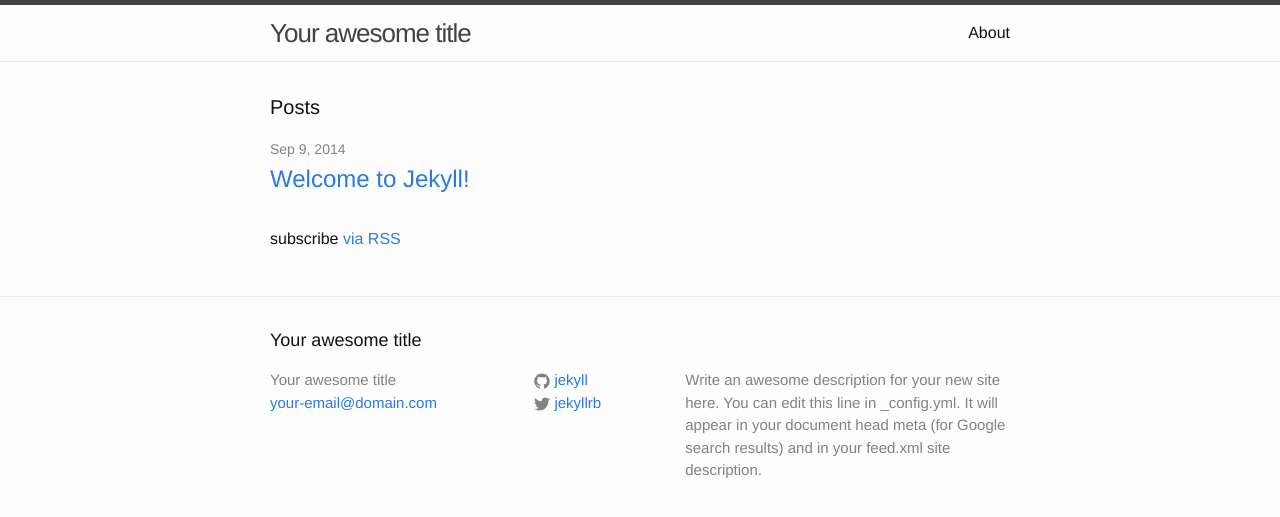
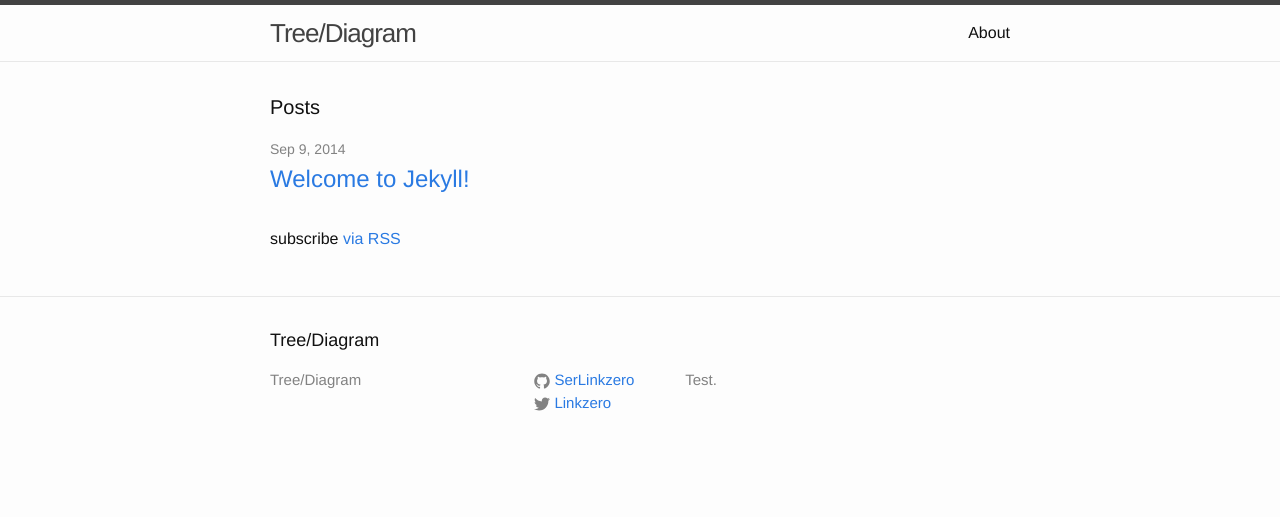
Before and after one commit to SerLinkzero/serlinkzero.github.io, a Jekyll site: the page built from index.html, in a window 1280 px wide. Shown: the top 517 px of the page. Built offline with Jekyll 4.4.1, drawn with Linux system fonts in a browser that asks for light colours.

Commit message:
Added a test page.

```diff
--- a/_config.yml
+++ b/_config.yml
@@ -1,14 +1,12 @@
 # Site settings
-title: Your awesome title
-email: your-email@domain.com
+title: Tree/Diagram
+email:
 description: > # this means to ignore newlines until "baseurl:"
-  Write an awesome description for your new site here. You can edit this
-  line in _config.yml. It will appear in your document head meta (for
-  Google search results) and in your feed.xml site description.
+  Test.
 baseurl: "" # the subpath of your site, e.g. /blog/
 url: "http://yourdomain.com" # the base hostname & protocol for your site
-twitter_username: jekyllrb
-github_username:  jekyll
+twitter_username: Linkzero
+github_username:  SerLinkzero
 
 # Build settings
 markdown: kramdown
```
Also changed, not shown: phonetic_test.html (added, +32 -0 lines).
